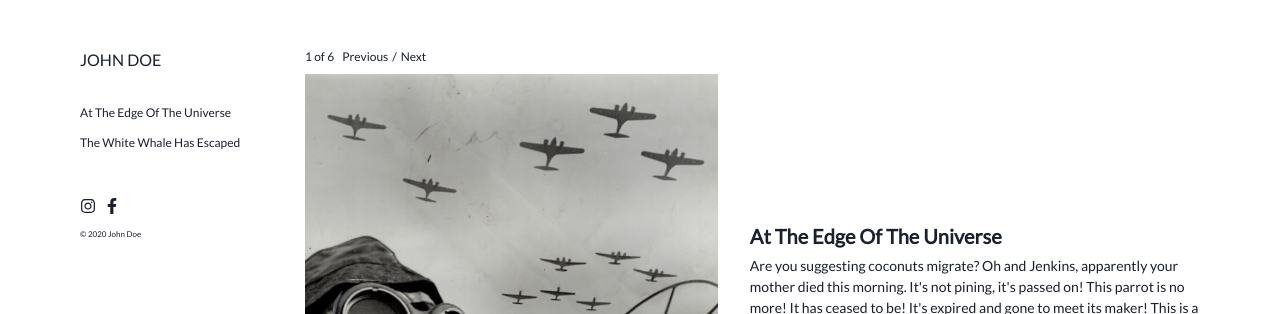
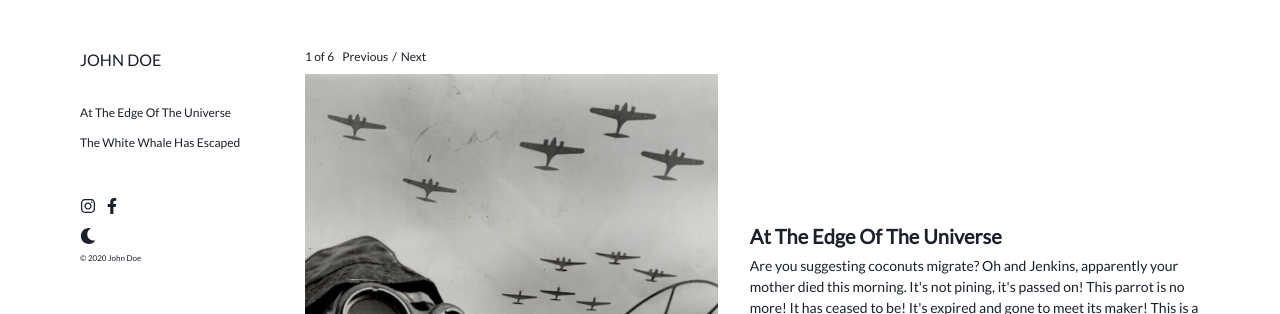
Before and after one commit to Yeshwanthyk/pinckers-template, a Next.js app: page /projects/at-the-edge-of-the-universe in a window 1280 px wide. Shown: the top 314 px of the page. Built offline with nearby package versions, Linux system fonts and the light colour scheme.

Commit message:
Add dark mode

```diff
--- a/src/components/SideNav.js
+++ b/src/components/SideNav.js
@@ -1,10 +1,12 @@
 import React from 'react';
-import { Box, Flex, List, Icon, Text } from '@chakra-ui/react';
-import { FaFacebookF, FaInstagram } from 'react-icons/fa';
+import { Box, Flex, List, Icon, Text, useColorMode } from '@chakra-ui/react';
+import { FaFacebookF, FaInstagram, FaSun, FaMoon } from 'react-icons/fa';
 import Link from 'next/link';
 import siteData from '../../siteData';
 
 const SideNav = () => {
+  const { colorMode, toggleColorMode } = useColorMode();
+
   return (
     <Box as="nav">
       <Flex flexDirection="column">
@@ -51,6 +53,13 @@ const SideNav = () => {
             </a>
           </Link>
         </Flex>
+
+        {colorMode === 'dark' ? (
+          <Icon my={2} onClick={toggleColorMode} as={FaSun} />
+        ) : (
+          <Icon my={1} onClick={toggleColorMode} as={FaMoon} />
+        )}
+
         <Text fontSize="8px" mt={1}>{`© 2020 ${siteData.author} `}</Text>
       </Flex>
     </Box>
```
